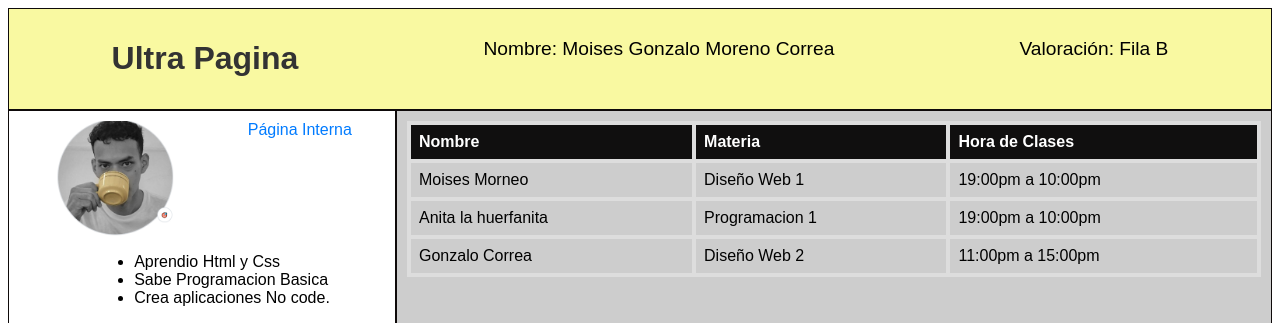
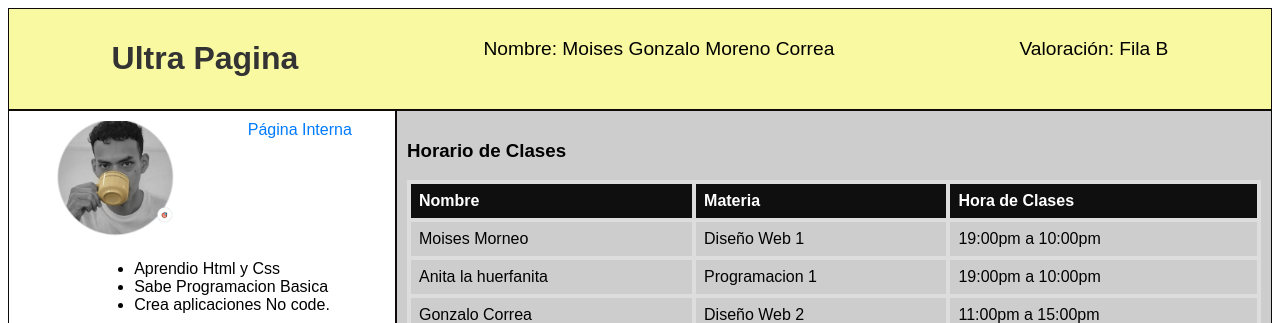
Before and after one commit to Moises-Moreno/weblog2, a plain HTML site: page index.html in a window 1280 px wide. Shown: the top 323 px of the page. Drawn offline with Linux system fonts and the light colour scheme.

Commit message:
index.html

```diff
--- a/index.html
+++ b/index.html
@@ -23,6 +23,7 @@
     </div>
     <div class="frame" id="frameC">
 <table>
+	<h3>Horario de Clases</h3>
    <thead>
              <tr>
             <th>Nombre</th>
```
